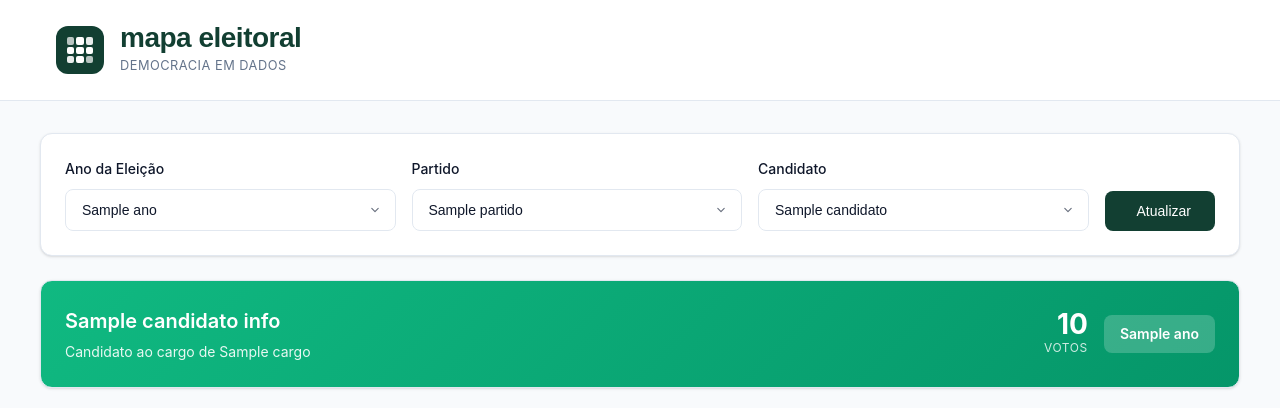
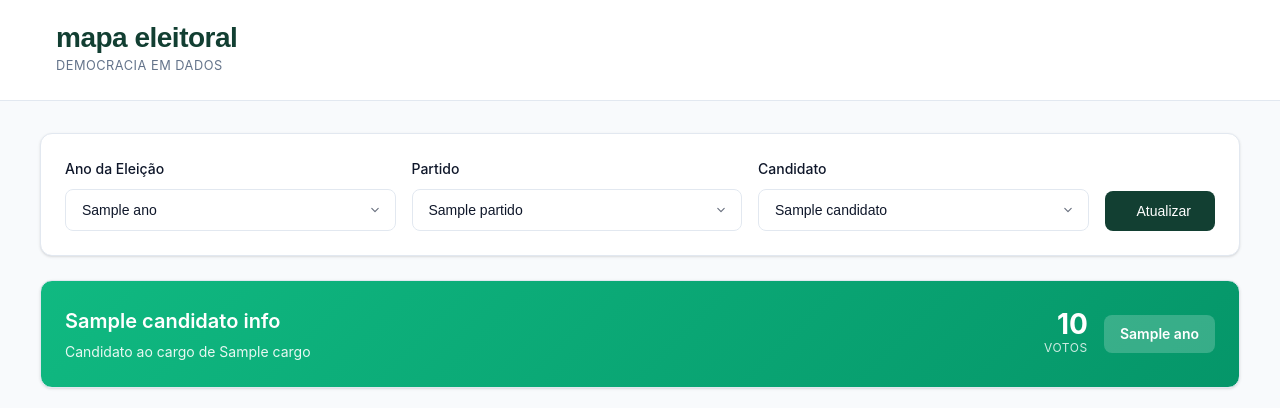
Before and after one commit to Mapa-Eleitoral/siteDjangoEnvV3, a Django app: template siteDjangoProject/mapa_eleitoral/templates/home.html in a window 1280 px wide. Shown: the top 408 px of the page. Run offline with Django 5.2, Linux system fonts and the light colour scheme; the template is opened without the code that fills it: most values are stand-ins (such as "Sample title", 1, 10 or a date in 2020).

Commit message:
Update home.html

```diff
--- a/siteDjangoProject/mapa_eleitoral/templates/home.html
+++ b/siteDjangoProject/mapa_eleitoral/templates/home.html
@@ -467,19 +467,7 @@
         <div class="container">
             <div class="header-content">
                 <div class="logo-section">
-                    <div class="logo-icon">
-                        <div class="map-grid">
-                            <div class="grid-cell"></div>
-                            <div class="grid-cell"></div>
-                            <div class="grid-cell"></div>
-                            <div class="grid-cell"></div>
-                            <div class="grid-cell"></div>
-                            <div class="grid-cell"></div>
-                            <div class="grid-cell"></div>
-                            <div class="grid-cell"></div>
-                            <div class="grid-cell"></div>
-                        </div>
-                    </div>
+
                     <div class="logo-text">
                         <h1 class="main-title">mapa eleitoral</h1>
                         <p class="subtitle">DEMOCRACIA EM DADOS</p>
@@ -720,5 +708,3 @@
     </script>
 </body>
 </html>
-
-<!-- End of HTML Document -->
```
